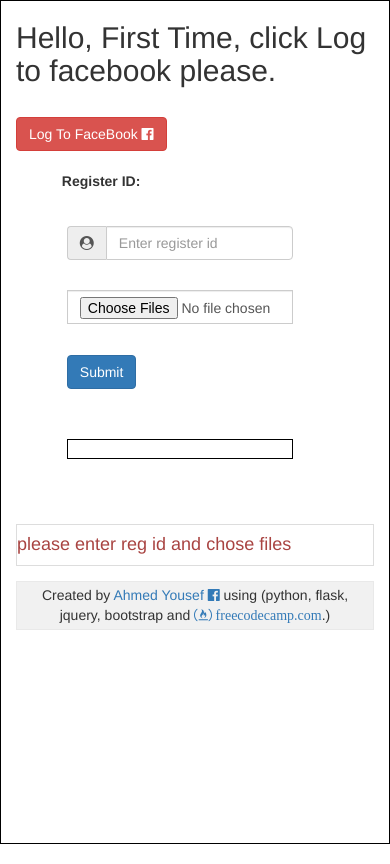
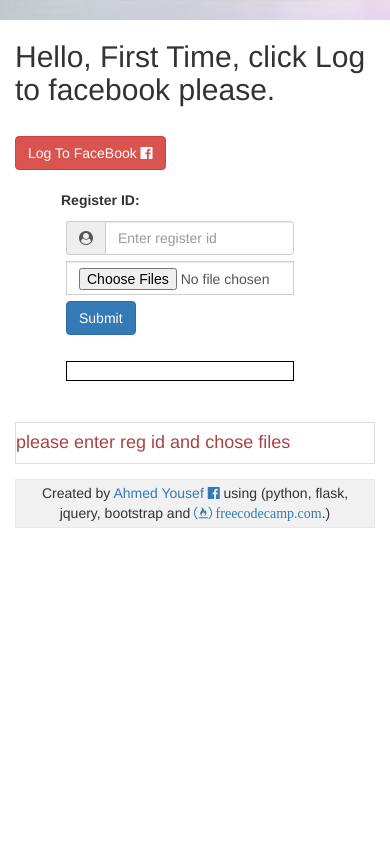
Before and after one commit to ahmed-yousef/task-submit, a Flask app: page / in a window 390 px wide. Run offline with Flask 2, Linux system fonts and the light colour scheme; some libraries are stand-ins or nearby versions.

Commit message:
new look

```diff
--- a/static/style.css
+++ b/static/style.css
@@ -33,13 +33,16 @@
 @media screen and (max-device-height: 750px) {
     #main {
 		height:100%;
+		border:0;
+
     }
 	body{
 		height:100%;
-		background-color:white;
+		background-color:white!important;
     }
 	html{
 		height:100%;
+		background-color:white!important;
 	}
 	.input-group{
 	width:75%;
@@ -49,27 +52,47 @@
 	margin-top:10%;
 	}
 }
-@media screen and (min-device-height: 800px){
+@media screen and (min-device-height: 800px) and (max-device-width: 480px){
+	#main {
+		height:100%;
+		border:0;
+    }
+	body{
+		height:100%;
+		background-color:white!important;
+		zoom:1.3;
+    }
+	html{
+		height:100%;
+		background-color:white!important;
+	}
 	.input-group{
 	width:75%;
 	margin-right:5px;
 	margin-left:5px;
-	margin-bottom:5%;
-	margin-top:5%;
-	}
-	body{
-		margin-top:10%;
+	margin-bottom:10%;
+	margin-top:10%;
 	}
 }
-@media screen and (min-device-width: 1000px){
+@media screen and (min-device-width: 800px),(min-device-height: 1000px){
 	.input-group{
 	width:75%;
 	margin-right:5px;
 	margin-left:5px;
-	margin-bottom:5%;
-	margin-top:5%;
+	margin-bottom:2%;
+	margin-top:2%;
 	}
 	body{
 		margin-top:5%;
+		background-color:transparent!important;
+	}
+	#main {
+    }
+	html{
+		background: url('abstract.jpg') no-repeat center center fixed;
+		-webkit-background-size: cover;
+		-moz-background-size: cover;
+		-o-background-size: cover;
+		background-size: cover;
 	}
 }
```
